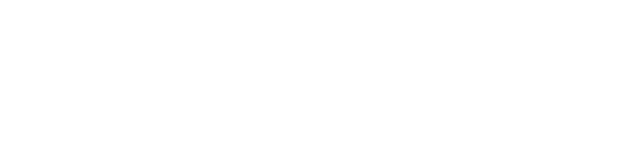
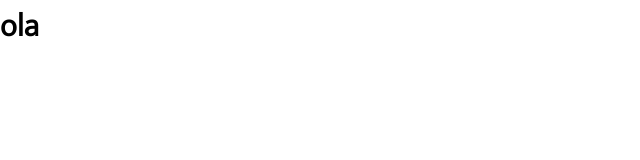
Before and after one commit to lucaslopeslima/pomodoro_app, a plain HTML site: page index.html in a window 1280 px wide. Shown: the full height of the page, 0-640 px from the left. Drawn offline with Linux system fonts and the light colour scheme.

Commit message:
setup fonts

```diff
--- a/index.html
+++ b/index.html
@@ -6,8 +6,13 @@
     <meta name="viewport" content="width=device-width, initial-scale=1.0">
     <title>Document</title>
     <link rel="stylesheet" href="style/main.css">
+    <!-- GOOGLE FONTS -->
+    <link rel="preconnect" href="https://fonts.googleapis.com">
+    <link rel="preconnect" href="https://fonts.gstatic.com" crossorigin>
+    <link href="https://fonts.googleapis.com/css2?family=Chakra+Petch:wght@300&family=Mukta:wght@300&display=swap" rel="stylesheet">
 </head>
 <body>
+    <h1>ola</h1>
 
 </body>
 </html>
--- a/style/main.scss
+++ b/style/main.scss
@@ -9,8 +9,16 @@
     }
 }
 :root{
-
+    --bg: #1E2140;
+    --menu: #7C7F9E;
+    --progress: #F77072;
+    --radial-gradient: radial-gradient(ellipse at center, #1C6EA4 0%, #1C6EA4 50%, #090602 100%);
+    --font-timer: 'Chakra Petch', sans-serif;
+    --font-body: 'Mukta', sans-serif;
+    --font-color: white;
 }
 html, body{
     height: 100%;
+    font-family: var(--font-body);
 }
+///////////////////////////////////////////////////////////////
```
Also changed, not shown: style/main.css, 1 other file.
